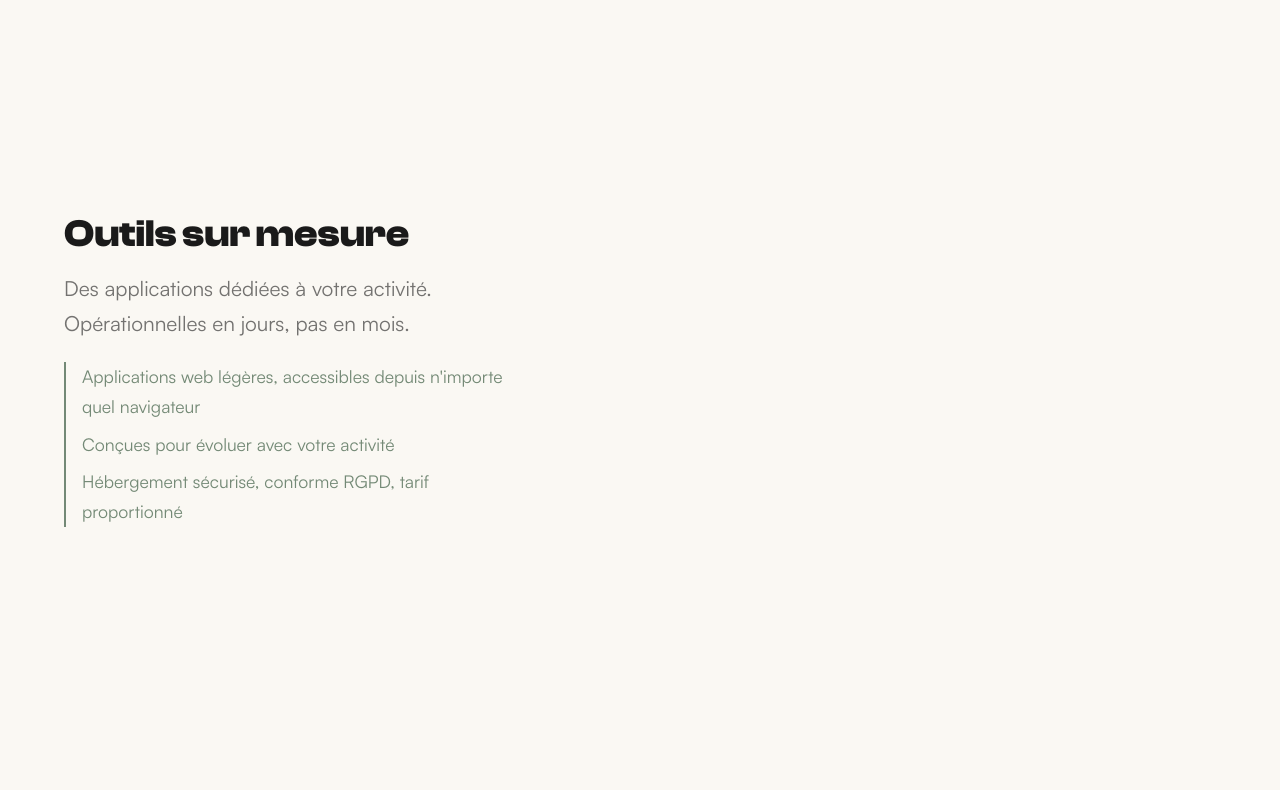
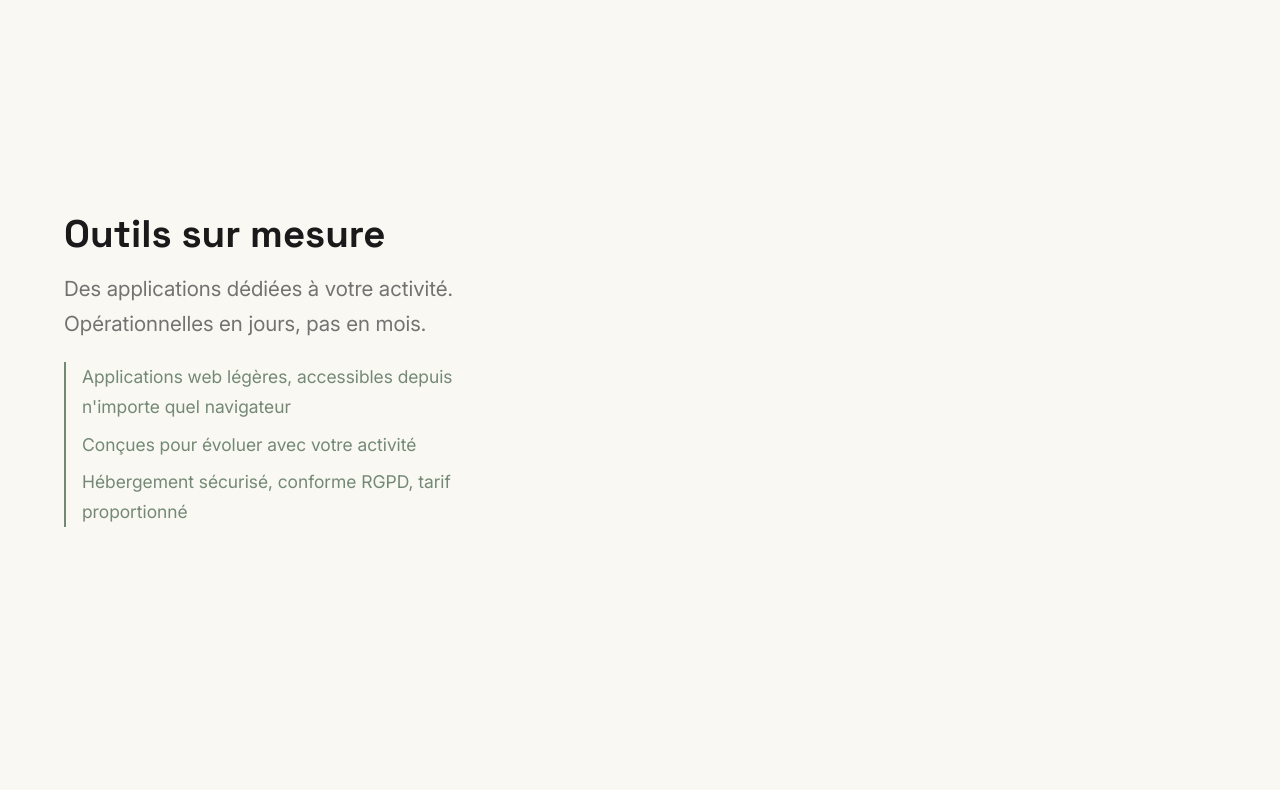
Before and after one commit to randomrequin/landing-crave, a plain HTML site: page index.html in a window 1280 px wide. Shown: the part 2010-2800 px from the top of the page. Drawn offline with Linux system fonts and the light colour scheme.

Commit message:
Changement typographie : Space Grotesk (titres) + Inter (corps)
Remplacement de Clash Display et Satoshi par une combinaison
plus contemporaine et tech. Inter en version variable (un fichier).

Co-Authored-By: Claude Opus 4.6 (1M context) <noreply@anthropic.com>

```diff
--- a/css/style.css
+++ b/css/style.css
@@ -1,23 +1,15 @@
 @font-face {
-  font-family: 'Clash Display';
-  src: url('../fonts/ClashDisplay-Bold.woff2') format('woff2');
+  font-family: 'Space Grotesk';
+  src: url('../fonts/SpaceGrotesk-Bold.woff2') format('woff2');
   font-weight: 700;
   font-style: normal;
   font-display: swap;
 }
 
 @font-face {
-  font-family: 'Satoshi';
-  src: url('../fonts/Satoshi-Bold.woff2') format('woff2');
-  font-weight: 700;
-  font-style: normal;
-  font-display: swap;
-}
-
-@font-face {
-  font-family: 'Satoshi';
-  src: url('../fonts/Satoshi-Regular.woff2') format('woff2');
-  font-weight: 400;
+  font-family: 'Inter';
+  src: url('../fonts/InterVariable.woff2') format('woff2');
+  font-weight: 100 900;
   font-style: normal;
   font-display: swap;
 }
@@ -27,7 +19,7 @@
   --color-text: #1A1A1A;
   --color-accent: #3A5A40;
   --color-accent-light: rgba(58, 90, 64, 0.1);
-  --font-family: 'Satoshi', -apple-system, BlinkMacSystemFont, sans-serif;
+  --font-family: 'Inter', -apple-system, BlinkMacSystemFont, sans-serif;
   --section-padding: 6rem 4rem;
 }
 
@@ -204,7 +196,7 @@ body.dark .nav--light .nav__toggle {
 }
 
 .hero__title {
-  font-family: 'Clash Display', var(--font-family);
+  font-family: 'Space Grotesk', var(--font-family);
   font-weight: 700;
   font-size: clamp(5rem, 12vw, 10rem);
   letter-spacing: 0.08em;
@@ -276,7 +268,7 @@ body.dark .nav--light .nav__toggle {
 }
 
 .pilier__title {
-  font-family: 'Clash Display', var(--font-family);
+  font-family: 'Space Grotesk', var(--font-family);
   font-weight: 700;
   font-size: clamp(1.75rem, 3vw, 2.5rem);
   color: var(--color-text);
@@ -331,7 +323,7 @@ body.dark .nav--light .nav__toggle {
 }
 
 .contact__accroche {
-  font-family: 'Clash Display', var(--font-family);
+  font-family: 'Space Grotesk', var(--font-family);
   font-weight: 700;
   font-size: clamp(2.5rem, 5vw, 4rem);
   color: var(--color-bg);
@@ -454,7 +446,7 @@ body.dark .nav--light .nav__toggle {
 }
 
 .contact__legal-inner h3 {
-  font-family: 'Clash Display', var(--font-family);
+  font-family: 'Space Grotesk', var(--font-family);
   font-weight: 700;
   font-size: 1.5rem;
   margin-bottom: 1.5rem;
```
Also changed, not shown: fonts/ClashDisplay-Bold.woff2 (deleted), fonts/InterVariable.woff2 (added), fonts/Satoshi-Bold.woff2 (deleted), fonts/Satoshi-Regular.woff2 (deleted), fonts/SpaceGrotesk-Bold.woff2 (added).
